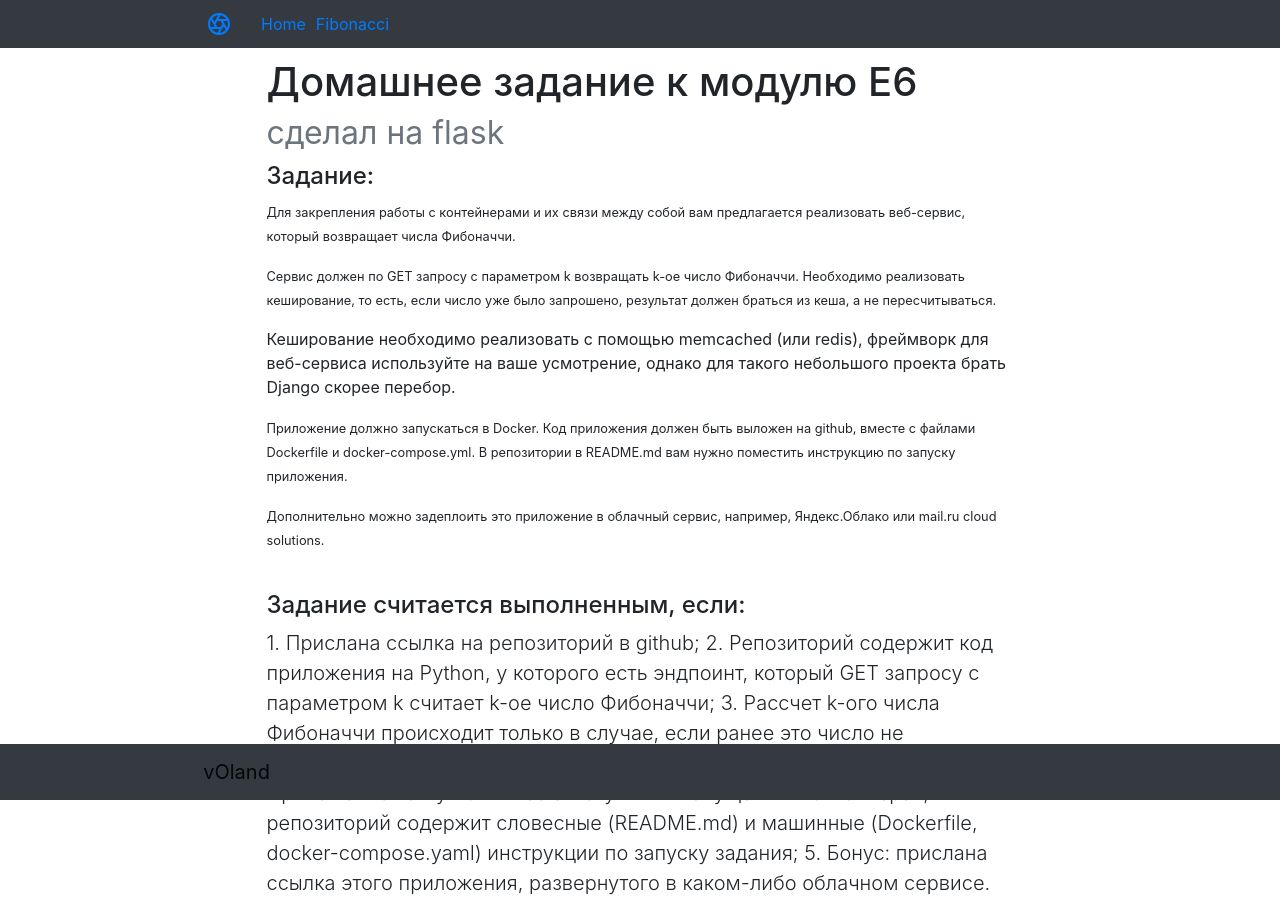
After one commit to umqambi/modul-e6, a Flask app: template e6fibo/app/templates/index.html in a window 1280 px wide. The commit adds this page. Run offline with Flask 2, Linux system fonts and the light colour scheme; the template is opened without the code that fills it, so the values that code supplies are empty; some libraries are stand-ins or nearby versions.

Commit message:
add index.html and rout to '/fibo'

```diff
--- a/e6fibo/app/templates/base_tpl.html
+++ b/e6fibo/app/templates/base_tpl.html
@@ -11,14 +11,13 @@
 </head>
 <body>
     <nav class="sticky-top py-1 bg-dark">
-        <div class="container-sm d-flex flex-column flex-md-row justify-content-between" style="width: 70%; margin: auto;">
+        <div class="container-sm d-flex flex-column flex-md-row justify-content-start" style="width: 70%; margin: auto;">
 
                 <a class="py-2" href="#" aria-label="Product">
                     <svg xmlns="http://www.w3.org/2000/svg" width="24" height="24" fill="none" stroke="currentColor" stroke-linecap="round" stroke-linejoin="round" stroke-width="2" class="d-block mx-auto" role="img" viewBox="0 0 24 24" focusable="false"><title>Product</title><circle cx="12" cy="12" r="10"/><path d="M14.31 8l5.74 9.94M9.69 8h11.48M7.38 12l5.74-9.94M9.69 16L3.95 6.06M14.31 16H2.83m13.79-4l-5.74 9.94"/></svg>
                 </a>
-                <a class="py-2 d-none d-md-inline-block" href="#">Home</a>
-                <a class="py-2 d-none d-md-inline-block" href="/ru">Home Ru</a>
-                <a class="py-2 d-none d-md-inline-block" href="/fibo">Fibonacci</a>
+                <a class="py-2 d-none d-md-inline-block" href="#" style="margin-left: 30px">Home</a>
+                <a class="py-2 d-none d-md-inline-block" href="/fibo" style="margin-left: 10px">Fibonacci</a>
         </div>
     </nav>
 
--- /dev/null
+++ b/e6fibo/app/templates/index.html
@@ -0,0 +1,35 @@
+{% extends "base_tpl.html" %}
+
+{% block content %}
+<h1>
+    Домашнее задание к модулю Е6
+    <small class="text-muted">сделал на flask</small>
+</h1>
+
+<p class="h4">Задание:</p>
+<p><small>
+    Для закрепления работы с контейнерами и их связи между собой вам предлагается реализовать веб-сервис, который возвращает числа Фибоначчи.
+</small></p>
+<p><small>
+    Сервис должен по GET запросу с параметром k возвращать k-ое число Фибоначчи. Необходимо реализовать кеширование, то есть, если число уже было запрошено, результат должен браться из кеша, а не пересчитываться.
+</small></p>
+<p><small></small>
+    Кеширование необходимо реализовать с помощью memcached (или redis), фреймворк для веб-сервиса используйте на ваше усмотрение, однако для такого небольшого проекта брать Django скорее перебор.
+</small></p>
+<p><small>
+    Приложение должно запускаться в Docker. Код приложения должен быть выложен на github, вместе с файлами Dockerfile и docker-compose.yml. В репозитории в README.md вам нужно поместить инструкцию по запуску приложения.
+</small></p>
+<p><small>
+    Дополнительно можно задеплоить это приложение в облачный сервис, например, Яндекс.Облако или mail.ru cloud solutions.
+</small></p>
+</br>
+<p class="h4">Задание считается выполненным, если:</p>
+<p class="lead">
+    1. Прислана ссылка на репозиторий в github;
+    2. Репозиторий содержит код приложения на Python, у которого есть эндпоинт, который GET запросу c параметром k считает k-ое число Фибоначчи;
+    3. Рассчет k-ого числа Фибоначчи происходит только в случае, если ранее это число не запрашивалось, иначе значение берется из Redis или memcached;
+    4. Приложение на Python и Redis могут быть запущены в контейнерах, и репозиторий содержит словесные (README.md) и машинные (Dockerfile, docker-compose.yaml) инструкции по запуску задания;
+    5. Бонус: прислана ссылка этого приложения, развернутого в каком-либо облачном сервисе.
+
+</p>
+{% endblock %}
```
